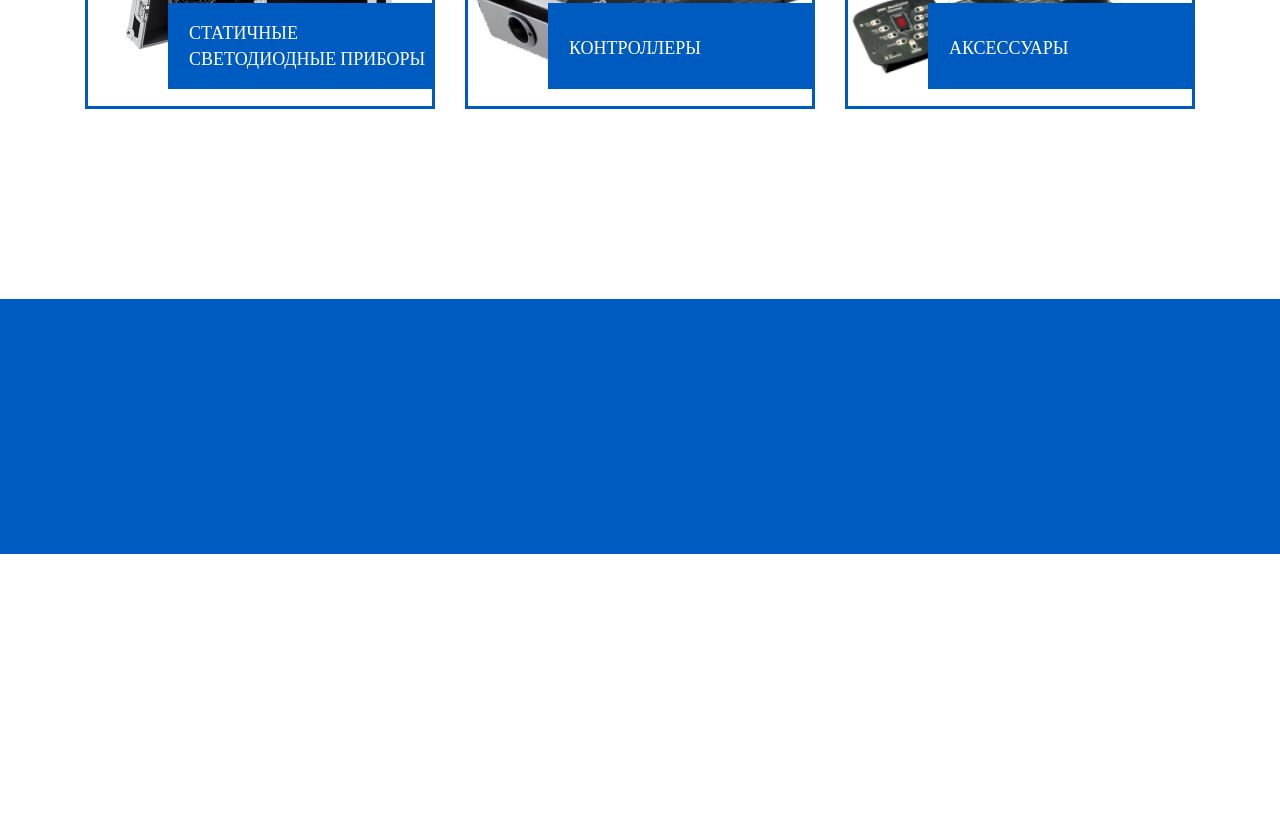
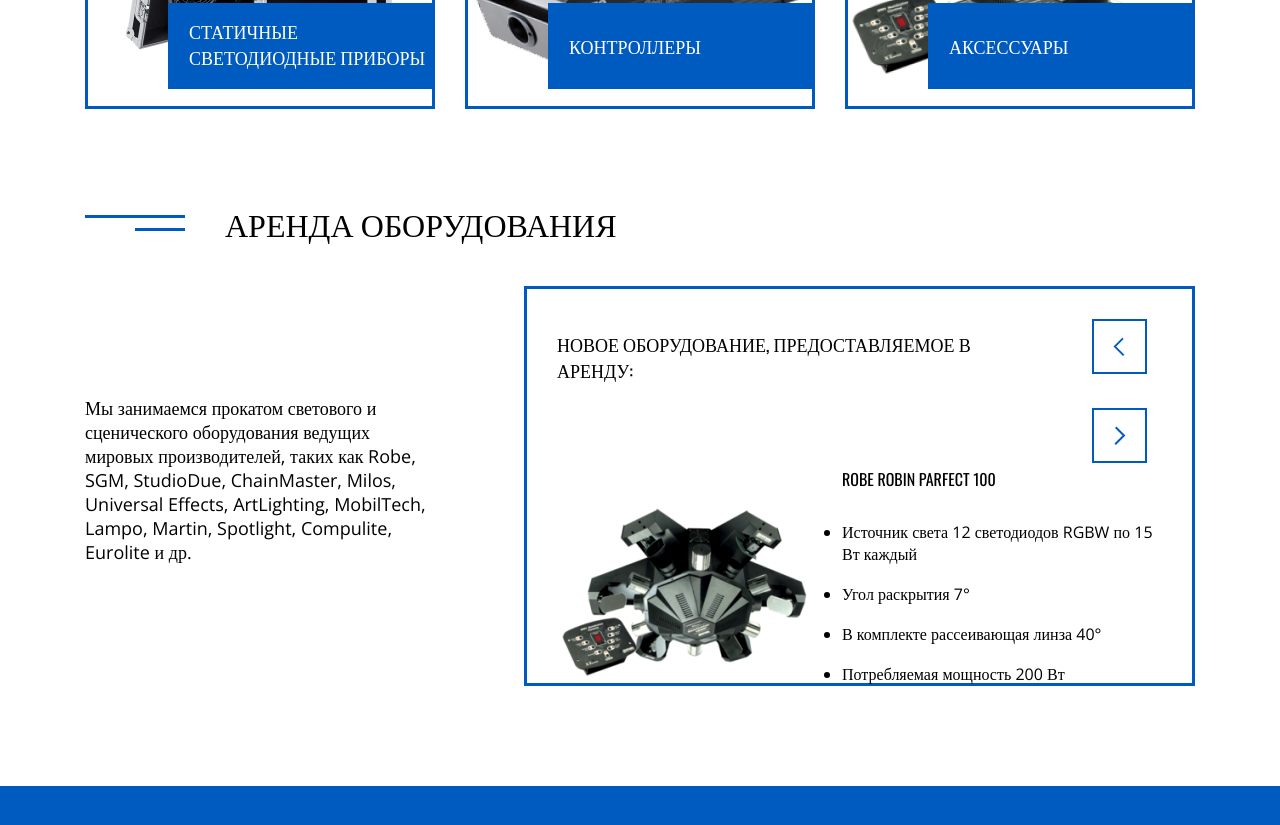
Before and after one commit to ArteemGer/up_24_05_2022, a plain HTML site: page index.html in a window 1280 px wide. Shown: the part 2001-2826 px from the top of the page. Before the commit the page ends 2555 px from the top, so only its background shows below. Drawn offline with nearby package versions, Linux system fonts and the light colour scheme.

Commit message:
add rent

```diff
--- a/index.html
+++ b/index.html
@@ -75,7 +75,6 @@
                         <p class="first_text">Статичные <br> светодиодные приборы</p>
                     </div>
                 </div>
-
                 <div class="catalog_block">
                     <a href="#">
                     <img src="images/2каталог.png" alt="9">
@@ -94,6 +93,38 @@
                 </div>
             </div>
         </div>
+        <div class="rent">
+            <div class="rent_top">
+                <img class="catalog_logo" src="logo/полоски.png" alt="7">
+                <h1 class="catalog_title">Аренда оборудования</h1>
+            </div>
+            <div class="rent_mid">
+                <div class="rent_text">
+                    <p>Мы занимаемся прокатом светового и сценического оборудования ведущих мировых производителей, таких как Robe, SGM, StudioDue, ChainMaster, Milos, Universal Effects, ArtLighting, MobilTech, Lampo, Martin, Spotlight, Compulite, Eurolite и др.</p>
+                </div>
+                <div class="rent_item">
+                    <div class="rent_item_top">
+                        <h2>Новое оборудование, предоставляемое в аренду:</h2>
+                        <div class="rent_buttons">
+                            <button class="rent_button1"><img src="logo/1.png" alt="1"></button>
+                            <button class="rent_button2"><img src="logo/2.png" alt="4"></button>
+                        </div>
+                    </div>
+                    <div class="rent_item_mid">
+                        <img src="images/rent.png" alt="rent">
+                        <div class="rent_item_text">
+                            <h3>Robe Robin ParFect 100</h3>
+                            <ul class="rent_list">
+                                <li>Источник света 12 светодиодов RGBW по 15 Вт каждый</li>
+                                <li>Угол раскрытия 7°</li>
+                                <li>В комплекте рассеивающая линза 40°</li>
+                                <li>Потребляемая мощность 200 Вт</li>
+                            </ul>
+                        </div>
+                    </div>
+                </div>
+            </div>
+        </div>
     </div>
     <footer class="footer">
         <div class="container">
--- a/style.css
+++ b/style.css
@@ -218,3 +218,71 @@
     font-size: 18px;
     color: white;
 }
+.rent_top{
+    display: flex;
+    align-items: center;
+    text-transform: uppercase;
+}
+.rent_mid{
+    display: flex;
+    justify-content: space-between;
+}
+.rent_text{
+    margin-top: 150px;
+    max-width: 350px;
+    max-height: 175px;
+}
+.rent_text p{
+    font-size: 18px;
+    font-family: "open sans";
+}
+.rent_item{
+    margin-top: 40px;
+    border: 3px solid rgba(0, 91, 193, 1);
+    width: 665px;
+    height: 394px;
+}
+.rent_item_top{
+    display: flex;
+}
+.rent_item_top h2{
+    margin-top: 42px;
+    margin-left: 30px;
+    text-transform: uppercase;
+    font-family: "oswald";
+    font-weight: lighter;
+    font-size: 18px;
+}
+.rent_button1, .rent_button2{
+    background-color: rgba(0, 91, 193, 0);
+    border: 0px;
+    margin-top: 30px;
+}
+.rent_buttons{
+    margin-left: 100px;
+}
+.rent_item_mid{
+    display: flex;
+}
+.rent_item_mid img{
+    max-width: 255px;
+    max-height: 250px;
+    margin-left: 30px;
+    margin-right: 30px;
+}
+.rent_item_text h3{
+    font-family: "Oswald";
+    font-weight: lighter;
+    font-size: 16px;
+    text-transform: uppercase;
+}
+.rent_list{
+    max-width: 330px;
+    max-height: 152px;
+    margin-top: 30px;
+    font-family: "open sans";
+}
+
+.rent_list li{
+    margin-top: 18px;
+}
```
Also changed, not shown: images/rent.png (added).
